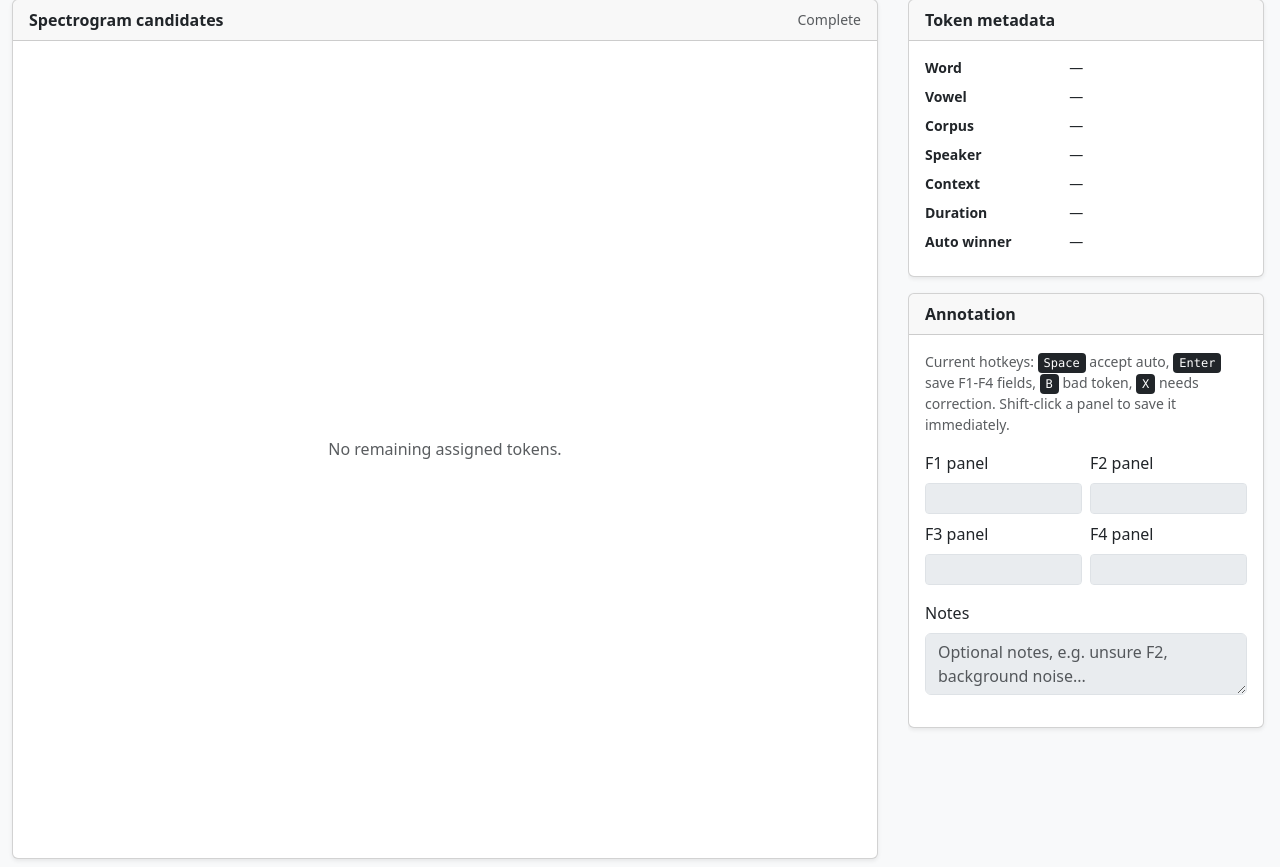
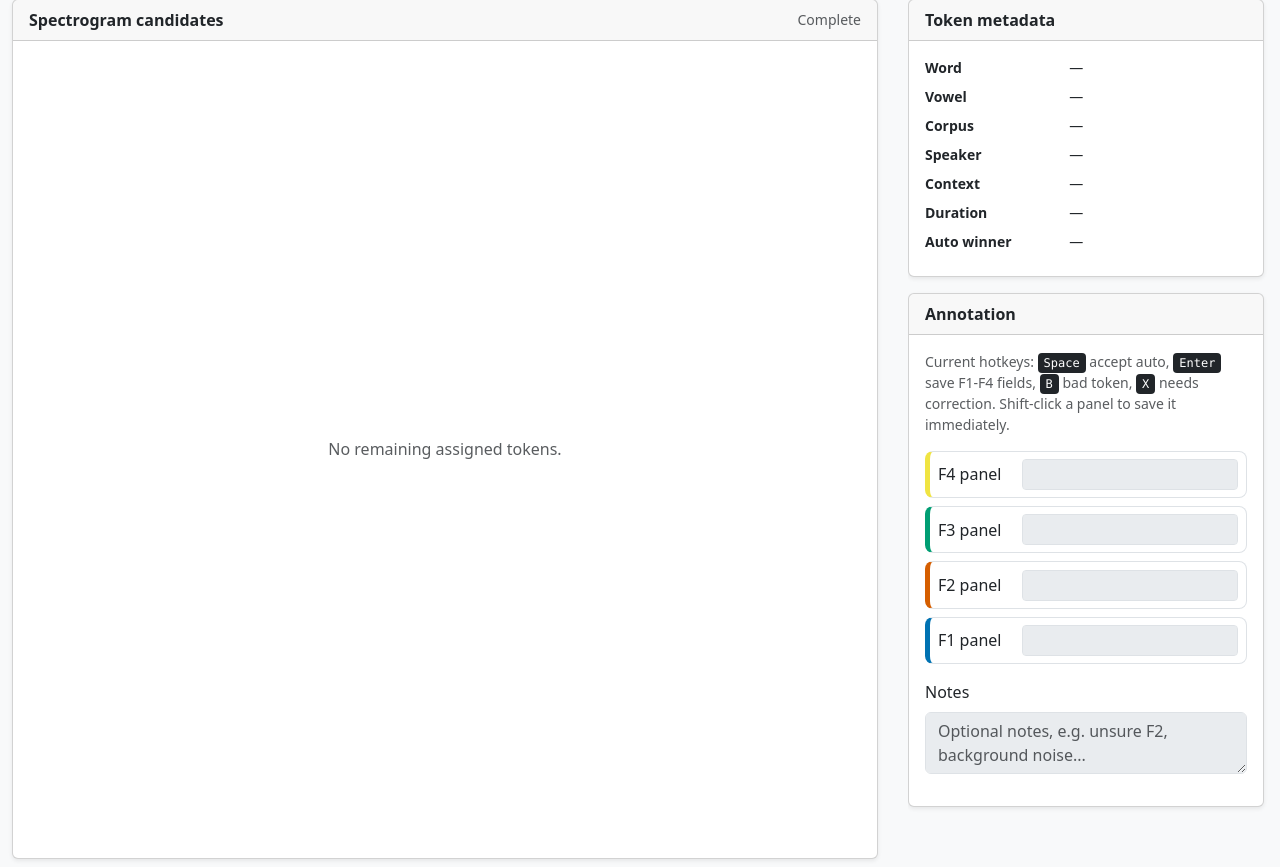
Before and after one commit to iangif/formant-annotation-tool, a FastAPI app: page / in a window 1280 px wide. Shown: the part 87-954 px from the top of the page. Run offline with FastAPI, Linux system fonts and the light colour scheme; data that the repository does not hold is empty; some libraries are stand-ins or nearby versions.

Commit message:
Colored panel inputs

```diff
--- a/app/static/css/annotate.css
+++ b/app/static/css/annotate.css
@@ -176,3 +176,26 @@ kbd {
     color: #adb6bd;
     opacity: 1;
 }
+
+.formant-panel-stack {
+    display: flex;
+    flex-direction: column;
+    gap: 0.5rem;
+}
+
+.formant-row {
+    display: grid;
+    grid-template-columns: 76px minmax(0, 1fr);
+    align-items: center;
+    gap: 0.5rem;
+    padding: 0.45rem 0.5rem;
+    border: 1px solid #dee2e6;
+    border-left-width: 5px;
+    border-radius: 0.5rem;
+    background: #fff;
+}
+
+.formant-f1 { border-left-color: #0072B2; }
+.formant-f2 { border-left-color: #D55E00; }
+.formant-f3 { border-left-color: #009E73; }
+.formant-f4 { border-left-color: #F0E442; }
--- a/app/static/js/annotate/state.js
+++ b/app/static/js/annotate/state.js
@@ -4,6 +4,8 @@ export const state = {
     hoveredPanel: null,
 
     displayedImageSource: "original",
+    displayedAutoWinnerPanel: null,
+
     alternateImageUrl: null,
     alternateFastTrackParams: null,
 };
--- a/app/templates/annotate.html
+++ b/app/templates/annotate.html
@@ -222,25 +222,25 @@
                             Shift-click a panel to save it immediately.
                         </p>
 
-                        <div class="row g-2 mb-3">
-                            <div class="col-6">
-                                <label for="panel-f1" class="form-label">F1 panel</label>
-                                <input id="panel-f1" class="form-control form-control-sm panel-input" type="number" min="0" max="19">
+                        <div class="formant-panel-stack mb-3">
+                            <div class="formant-row formant-f4">
+                                <label for="panel-f4" class="form-label mb-0">F4 panel</label>
+                                <input id="panel-f4" class="form-control form-control-sm panel-input" type="number" min="0" max="19" inputmode="numeric">
                             </div>
 
-                            <div class="col-6">
-                                <label for="panel-f2" class="form-label">F2 panel</label>
-                                <input id="panel-f2" class="form-control form-control-sm panel-input" type="number" min="0" max="19">
+                            <div class="formant-row formant-f3">
+                                <label for="panel-f3" class="form-label mb-0">F3 panel</label>
+                                <input id="panel-f3" class="form-control form-control-sm panel-input" type="number" min="0" max="19" inputmode="numeric">
                             </div>
 
-                            <div class="col-6">
-                                <label for="panel-f3" class="form-label">F3 panel</label>
-                                <input id="panel-f3" class="form-control form-control-sm panel-input" type="number" min="0" max="19">
+                            <div class="formant-row formant-f2">
+                                <label for="panel-f2" class="form-label mb-0">F2 panel</label>
+                                <input id="panel-f2" class="form-control form-control-sm panel-input" type="number" min="0" max="19" inputmode="numeric">
                             </div>
 
-                            <div class="col-6">
-                                <label for="panel-f4" class="form-label">F4 panel</label>
-                                <input id="panel-f4" class="form-control form-control-sm panel-input" type="number" min="0" max="19">
+                            <div class="formant-row formant-f1">
+                                <label for="panel-f1" class="form-label mb-0">F1 panel</label>
+                                <input id="panel-f1" class="form-control form-control-sm panel-input" type="number" min="0" max="19" inputmode="numeric">
                             </div>
                         </div>
 
```
